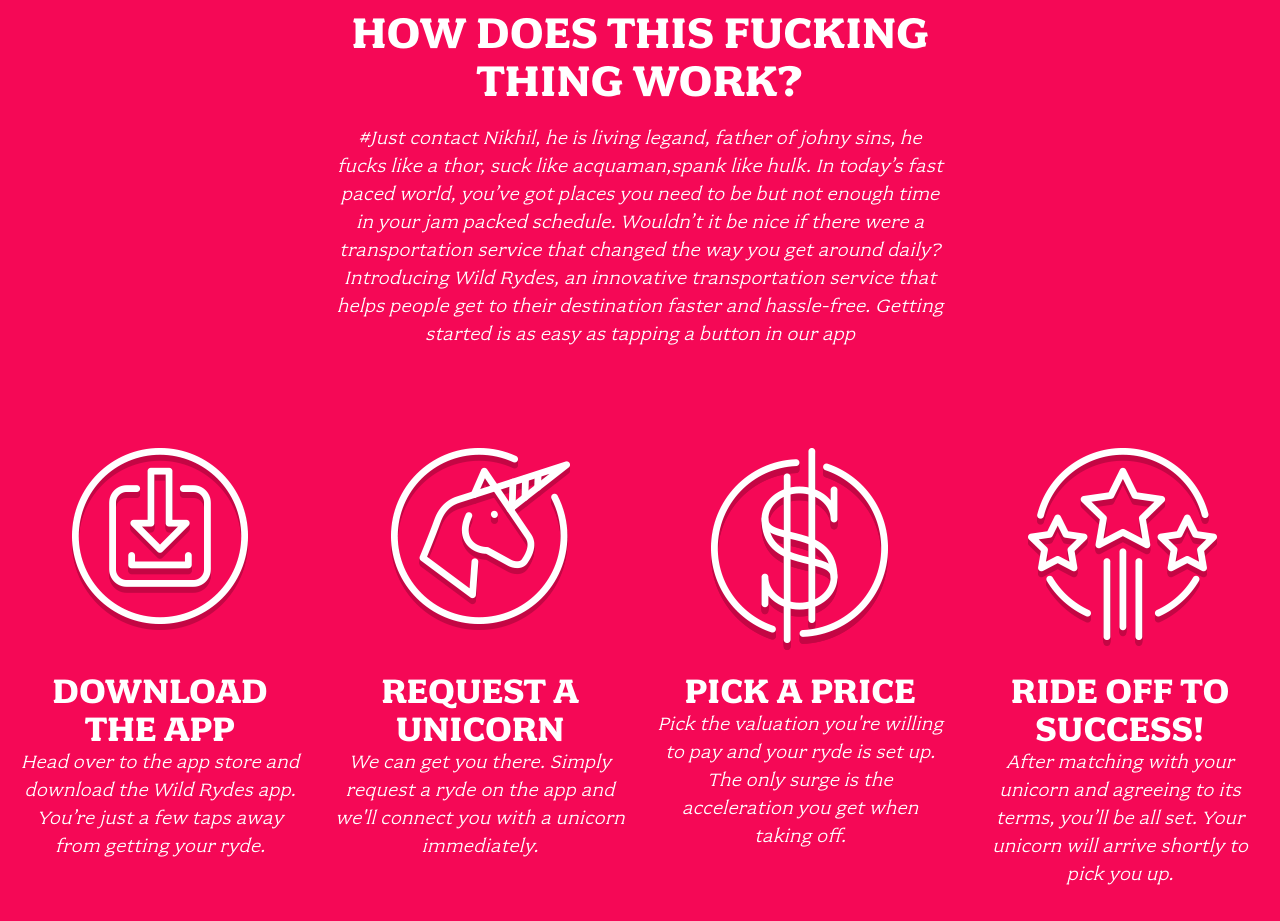
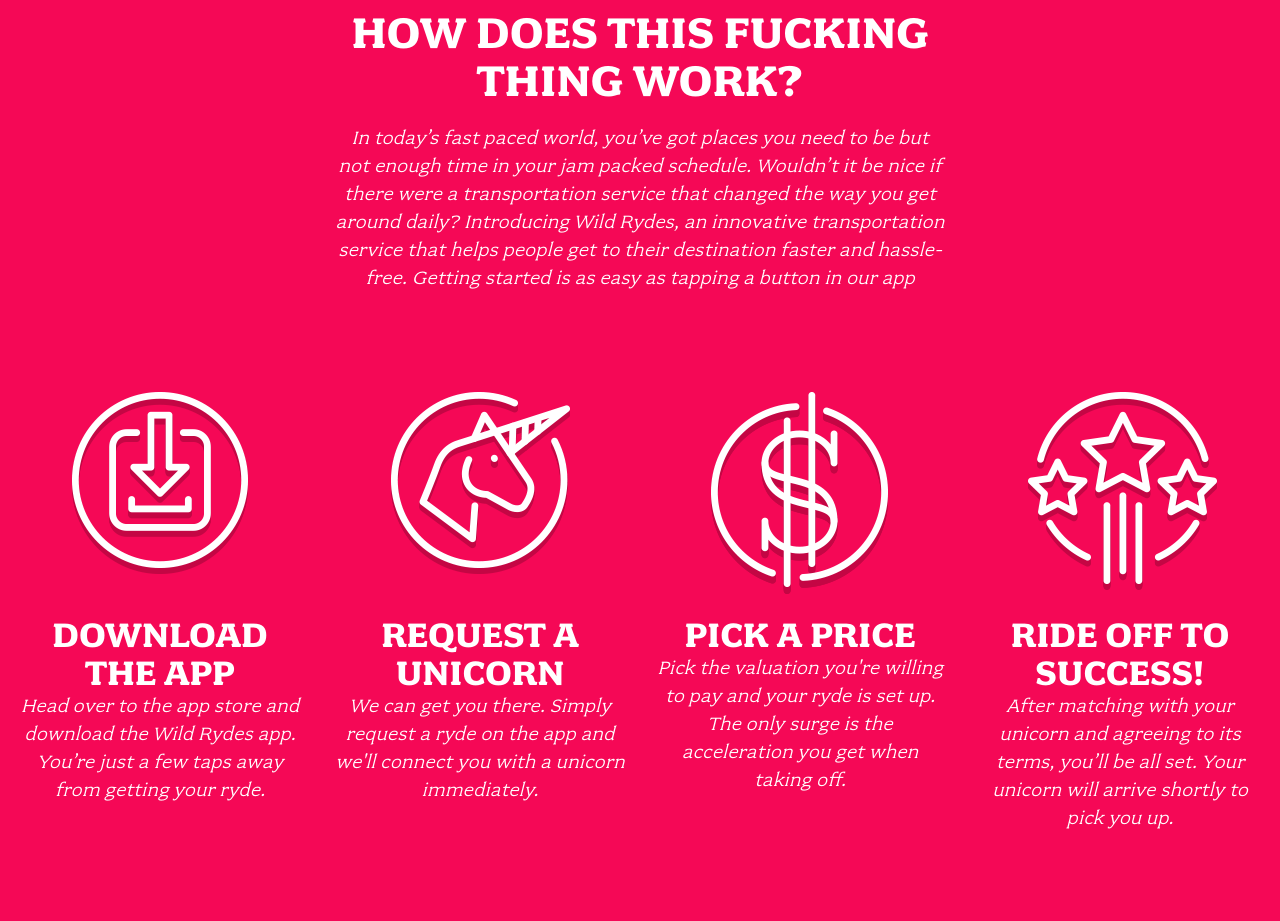
Before and after one commit to rajesh-kambala/wildrydes-site-AWS-Amplify, a plain HTML site: page index.html in a window 1280 px wide. Shown: the part 1020-1941 px from the top of the page. Drawn offline with Linux system fonts and the light colour scheme.

Commit message:
Update index.html

```diff
--- a/index.html
+++ b/index.html
@@ -32,7 +32,6 @@
     <div class="row column large-9 xlarge-6 xxlarge-4">
       <h2 class="section-title">How Does This Fucking thing Work?</h2>
       <p class="content">
-        #Just contact Nikhil, he is living legand, father of johny sins, he fucks like a thor, suck like acquaman,spank like hulk.
         In today’s fast paced world, you’ve got places you need to be but not enough time in your jam packed schedule. Wouldn’t it be nice if there were a transportation service that changed the way you get around daily? Introducing Wild Rydes, an innovative transportation service that helps people get to their destination faster and hassle-free. Getting started is as easy as tapping a button in our app
       </p>
     </div>
```
